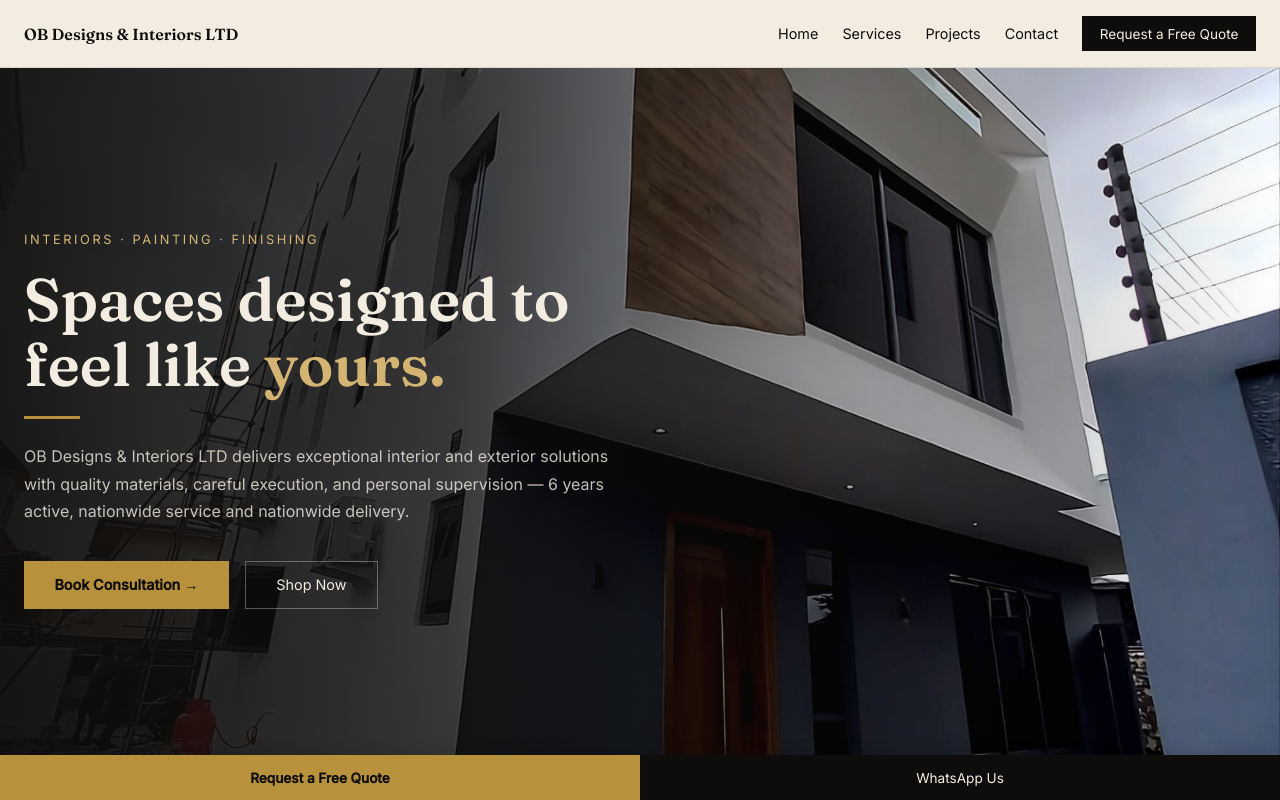
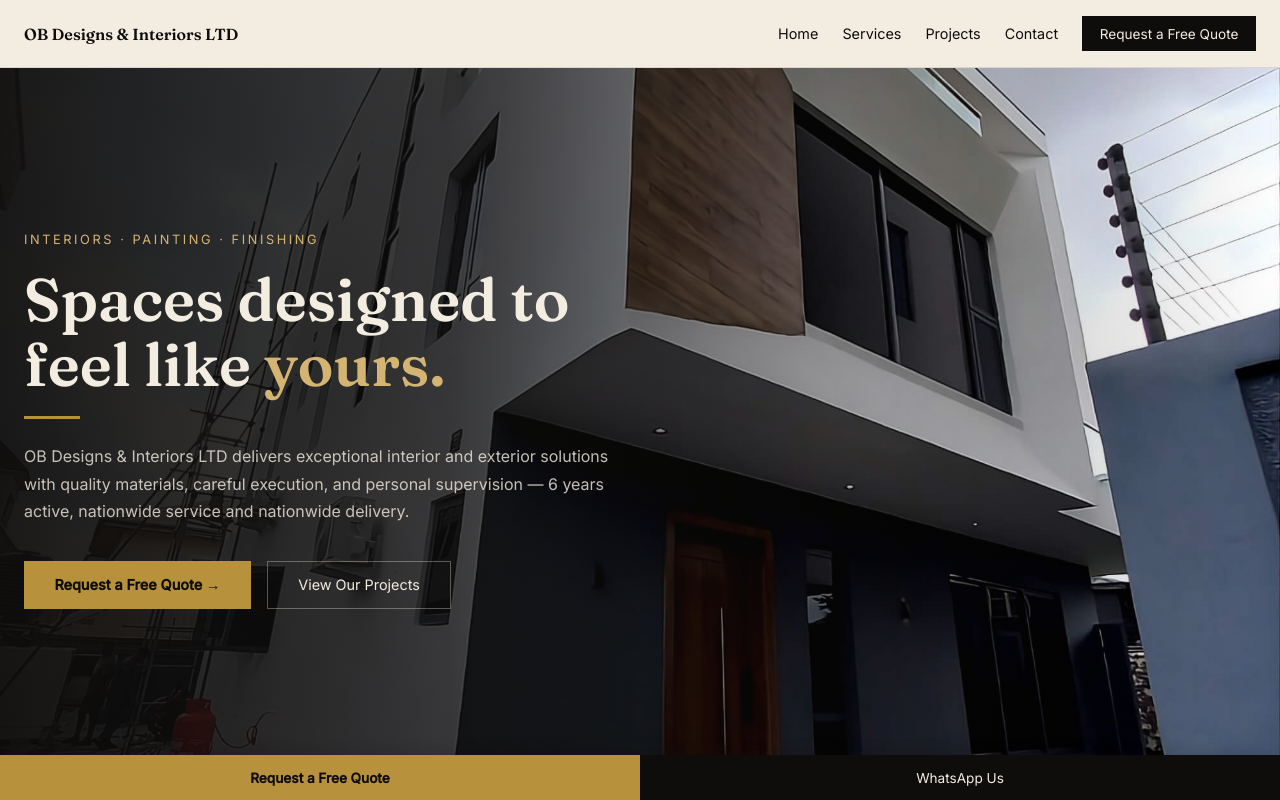
Before and after one commit to ashleybrown22343-max/obdesigns, a React (Vite) app: page / in a window 1280 px wide. Shown: the top 800 px of the page. Built offline with nearby package versions, Linux system fonts and the light colour scheme.

Commit message:
Update Hero.tsx

```diff
--- a/src/components/Hero.tsx
+++ b/src/components/Hero.tsx
@@ -30,13 +30,13 @@ export default function Hero() {
         </p>
 
         <div className="heroButtons">
-          <Link to="/consultation" className="heroBtnPrimary">
-            Book Consultation →
-          </Link>
-          <Link to="/shop" className="heroBtnSecondary">
-            Shop Now
-          </Link>
-        </div>
+  <Link to="/consultation" className="heroBtnPrimary">
+    Request a Free Quote →
+  </Link>
+  <Link to="/projects" className="heroBtnSecondary">
+    View Our Projects
+  </Link>
+</div>
       </motion.div>
     </section>
   );
```
